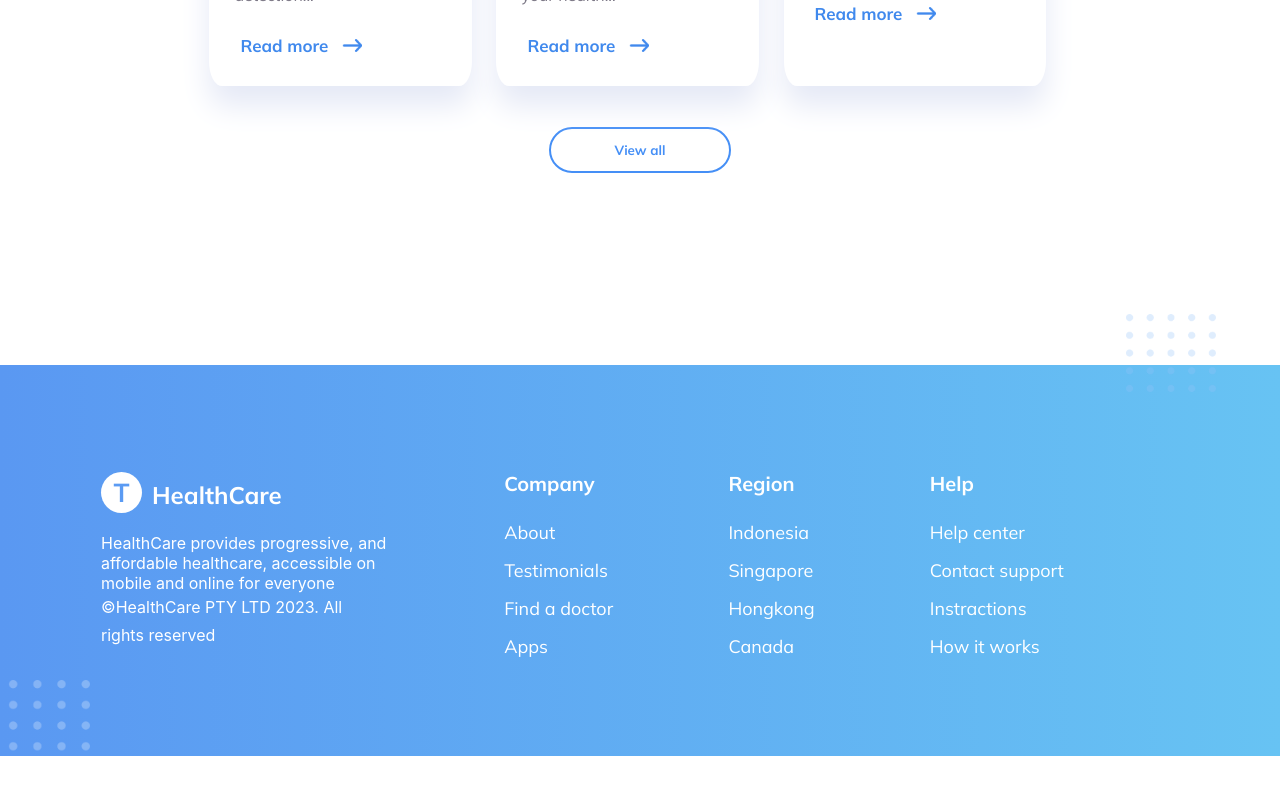
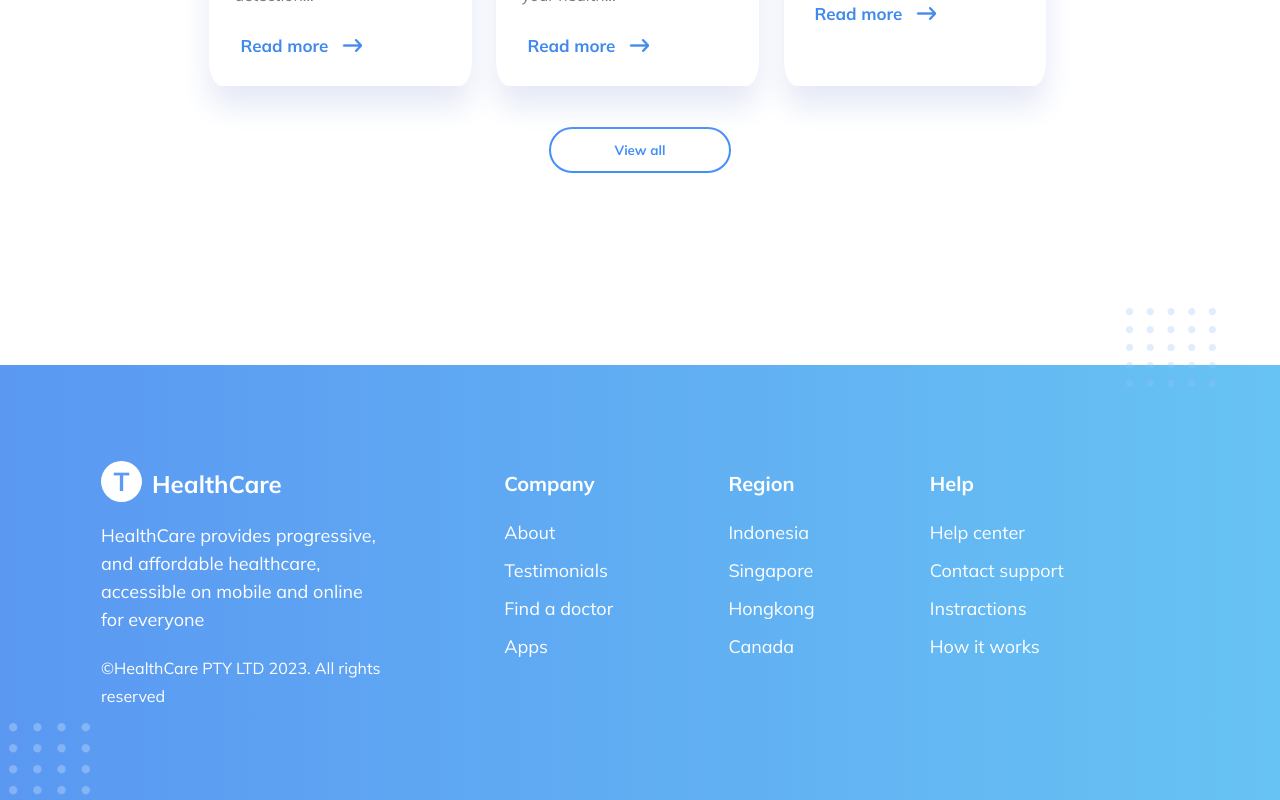
Before and after one commit to muntheoy/react-project, a React (Create React App) app: page / in a window 1280 px wide. Shown: the part 4362-5162 px from the top of the page. Before the commit the page ends 5118 px from the top, so only its background shows below. Built offline with nearby package versions, Linux system fonts and the light colour scheme.

Commit message:
Final changes

```diff
--- a/src/styles/Footer.css
+++ b/src/styles/Footer.css
@@ -5,13 +5,12 @@
     padding: 5%;
     padding-bottom: 7%;
     padding-top: 7%;
-    align-items: center;
+    align-items: baseline;
     justify-content: center;
     position: relative;
     width: 90%;
 }
 
-/* Footer.css */
 
 .Footer-array {
     color: var(--main-white-color);
@@ -29,6 +28,7 @@
 .Footer-array-item {
     display: flex;
     flex-direction: column;
+
 }
 
 .Footer-array-item button {
@@ -77,9 +77,17 @@
 
 
 
+.Footer-healthcare-first-text{
+    font-size: 18px;
+    line-height: 28px;
+    margin-bottom: 7%;
+    font-family: "MulishRegular";
+}
+
 .Footer-healthcare-second-text{
     font-size: 16px;
     line-height: 28px;
+    font-family: "MulishRegular";
 }
 
 .Footer-logoContainer {
```
